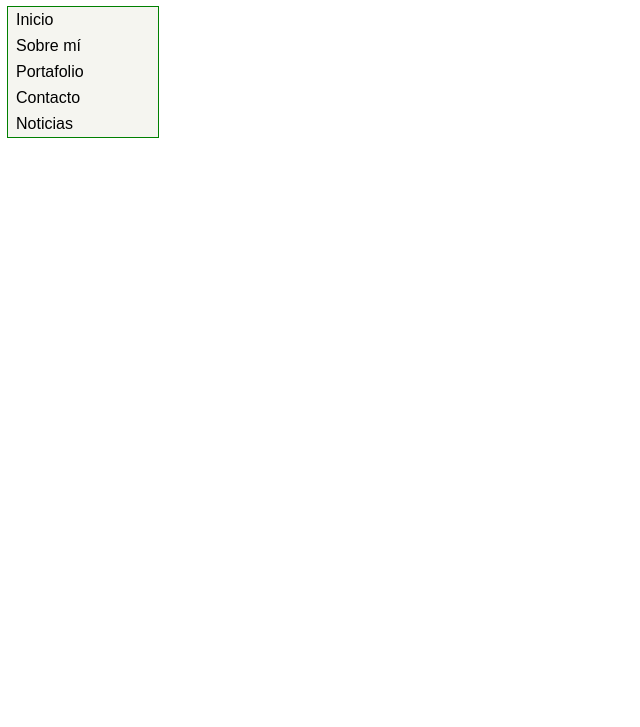
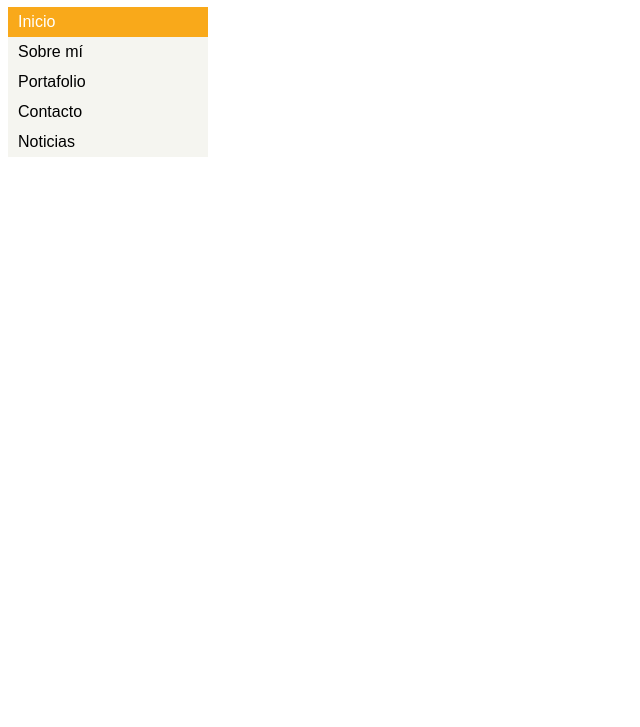
Before and after one commit to AraceliCumen/menuvertical, a plain HTML site: page index.html in a window 1280 px wide. Shown: the part 73-800 px from the top of the page, without its empty margins (0-640 px from the left). Drawn offline with Linux system fonts and the light colour scheme.

Commit message:
Actualizando nuevamente css

```diff
--- a/css/main.css
+++ b/css/main.css
@@ -15,12 +15,12 @@ body{
 }
 
 ul{
-    outline: 1px solid green;
+    /*outline: 1px solid green;*/
     list-style: none;
     margin: 0;
     padding: 0;
-    width: 150px;
-    line-height: 26px;
+    width: 200px;
+    line-height: 30px;
 }
 
  li{
@@ -28,10 +28,39 @@ ul{
     background: #f5f5f0;
  }
 
+/* Estados de los enlaces: LoVe/ HAte Link,Visited, Hover, Active */
+
 a{
     /*outline: 1px solid palevioletred;*/
     display: block;
     text-decoration: none;
     color: #000;
-    padding-left: 8px;
+    padding-left: 10px;
 }
+
+a:hover{
+    background: #e0e0d1;
+}
+
+a:active{
+    background: #333;
+    color:#fff;
+}
+
+ul li:first-child{
+    background: #f9a91a;
+}
+
+
+/* Aplicando el estilo al primer elemento del menú*/
+ul li:first-child a{
+  color: #fff;
+}
+
+ul li:first-child a:hover{
+    color: #000;
+  }
+
+  ul li:first-child a:active{
+    color: #fff;
+  }
--- a/index.html
+++ b/index.html
@@ -7,6 +7,7 @@
 </head>
 <body>
     <h1>Menu Vertical</h1>
+    <nav>
         <ul>
             <li><a href="http://laboratoria.la/" target="_blank">Inicio</a></li>
             <li><a href="#" target="_blank">Sobre mí</a></li>
@@ -14,6 +15,7 @@
             <li><a href="#" target="_blank">Contacto</a></li>
             <li><a href="#" target="_blank">Noticias</a></li>
         </ul>
+    </nav>
 
     <script type="text/javascript" src="js/app.js"></script>
 </body>
```
Lines whose indentation alone changed are shown as unchanged.
